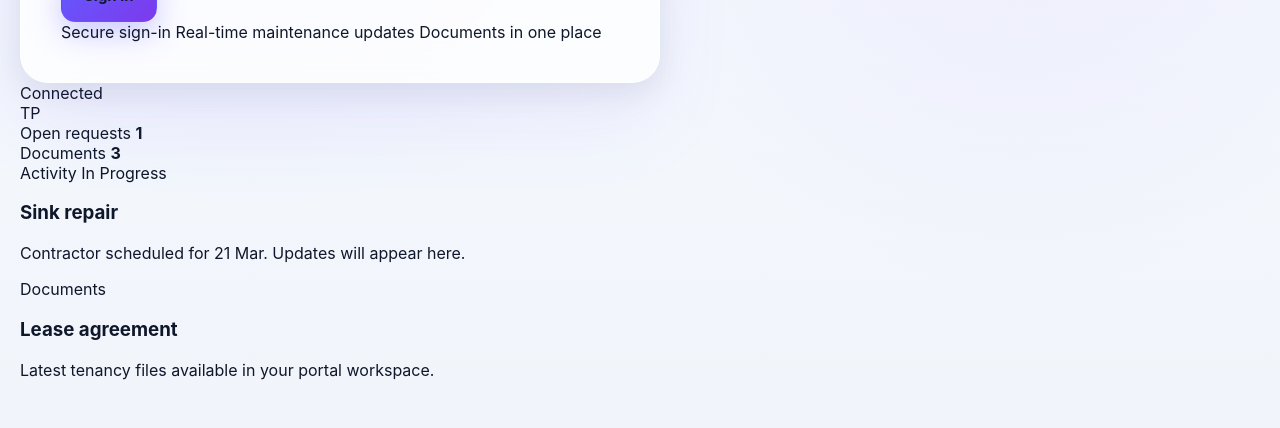
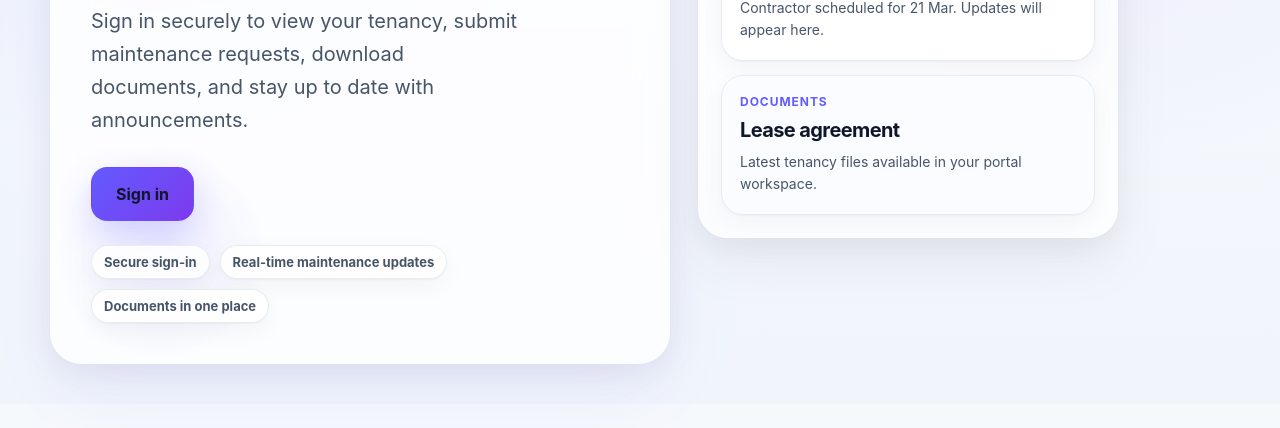
Before and after one commit to Markkilgannon/tenantPortal, a website: page index.html in a window 1280 px wide. Shown: the part 443-871 px from the top of the page. After the commit the page ends 847 px from the top, so only its background shows below. Drawn offline with Linux system fonts and the light colour scheme.

Commit message:
Update styles.css

```diff
--- a/styles.css
+++ b/styles.css
@@ -187,64 +187,338 @@ button {
   min-height: 100vh;
   display: grid;
   place-items: center;
-  padding: 32px 20px;
-}
-
-.guest-screen--muted .guest-card {
-  opacity: 0.92;
+  padding: 40px 24px;
+  background:
+    radial-gradient(circle at 12% 18%, rgba(99, 91, 255, 0.10), transparent 34%),
+    radial-gradient(circle at 88% 22%, rgba(139, 92, 246, 0.10), transparent 32%),
+    linear-gradient(180deg, #f8fbff 0%, #f1f5fb 100%);
+}
+
+.guest-screen--muted {
+  background:
+    radial-gradient(circle at 12% 18%, rgba(99, 91, 255, 0.07), transparent 34%),
+    linear-gradient(180deg, #f8fbff 0%, #f3f6fb 100%);
+}
+
+.guest-layout {
+  width: min(1180px, 100%);
+  display: grid;
+  grid-template-columns: minmax(0, 620px) minmax(320px, 420px);
+  gap: 28px;
+  align-items: center;
+}
+
+.guest-layout--loading {
+  grid-template-columns: minmax(0, 680px);
+  justify-content: center;
 }
 
 .guest-card {
-  width: min(640px, 100%);
+  position: relative;
+  width: 100%;
+  background: rgba(255, 255, 255, 0.78);
+  backdrop-filter: blur(18px);
+  border: 1px solid rgba(255, 255, 255, 0.7);
+  border-radius: 32px;
+  box-shadow:
+    0 10px 30px rgba(15, 23, 42, 0.06),
+    0 30px 80px rgba(99, 91, 255, 0.08);
+  overflow: hidden;
+}
+
+.guest-card--hero {
   padding: 40px;
-  border-radius: 28px;
-
-  background: rgba(255, 255, 255, 0.75);
+}
+
+.guest-card__glow {
+  position: absolute;
+  inset: auto auto 0 0;
+  width: 220px;
+  height: 220px;
+  background: radial-gradient(circle, rgba(99, 91, 255, 0.10), transparent 70%);
+  pointer-events: none;
+}
+
+.guest-brand-lockup {
+  position: relative;
+  z-index: 1;
+  align-items: flex-start;
+  gap: 18px;
+}
+
+.guest-card h1 {
+  font-size: clamp(40px, 5vw, 62px);
+  line-height: 0.96;
+  letter-spacing: -0.05em;
+  max-width: 9ch;
+}
+
+.guest-copy--hero {
+  position: relative;
+  z-index: 1;
+  margin: 28px 0 0;
+  max-width: 34ch;
+  font-size: 20px;
+  line-height: 1.65;
+  color: var(--text-soft);
+}
+
+.guest-actions--hero {
+  position: relative;
+  z-index: 1;
+  margin-top: 30px;
+}
+
+.guest-actions--hero .btn {
+  min-height: 54px;
+  padding-inline: 24px;
+  border-radius: 16px;
+  font-size: 16px;
+  font-weight: 700;
+}
+
+.guest-trust {
+  position: relative;
+  z-index: 1;
+  margin-top: 24px;
+  display: flex;
+  flex-wrap: wrap;
+  gap: 10px;
+}
+
+.guest-trust__item {
+  display: inline-flex;
+  align-items: center;
+  min-height: 34px;
+  padding: 0 12px;
+  border-radius: 999px;
+  background: rgba(255, 255, 255, 0.86);
+  border: 1px solid rgba(230, 235, 241, 0.95);
+  color: var(--text-soft);
+  font-size: 13px;
+  font-weight: 650;
+  box-shadow: var(--shadow-soft);
+}
+
+.guest-preview {
+  display: block;
+}
+
+.guest-preview__panel {
+  background: rgba(255, 255, 255, 0.72);
   backdrop-filter: blur(18px);
-
-  border: 1px solid rgba(255,255,255,0.6);
-
+  border: 1px solid rgba(255, 255, 255, 0.68);
+  border-radius: 30px;
+  padding: 22px;
   box-shadow:
-    0 10px 30px rgba(15, 23, 42, 0.08),
-    0 40px 80px rgba(99, 91, 255, 0.08);
-}
-
-.guest-copy {
-  font-size: 16px;
-  line-height: 1.7;
-  max-width: 46ch;
-}
-.guest-actions {
-  margin-top: 28px;
-}
-
-.brand-lockup {
-  display: flex;
-  gap: 16px;
-  align-items: flex-start;
-}
-
-.brand-lockup--compact {
-  align-items: center;
-}
-
-.brand-lockup__mark {
-  width: 54px;
-  height: 54px;
-  border-radius: 16px;
+    0 10px 30px rgba(15, 23, 42, 0.05),
+    0 24px 60px rgba(15, 23, 42, 0.06);
+}
+
+.guest-preview__top {
+  display: flex;
+  align-items: center;
+  justify-content: space-between;
+  margin-bottom: 18px;
+}
+
+.guest-preview__chip {
+  display: inline-flex;
+  align-items: center;
+  min-height: 34px;
+  padding: 0 12px;
+  border-radius: 999px;
+  background: var(--success-soft);
+  border: 1px solid rgba(15, 159, 110, 0.12);
+  color: #065f46;
+  font-size: 13px;
+  font-weight: 700;
+}
+
+.guest-preview__avatar {
+  width: 42px;
+  height: 42px;
+  border-radius: 14px;
   display: grid;
   place-items: center;
-  background: linear-gradient(135deg, var(--primary) 0%, #8b5cf6 100%);
+  background: linear-gradient(135deg, var(--primary), #8b5cf6);
   color: #fff;
   font-weight: 700;
-  letter-spacing: 0.02em;
-  box-shadow: 0 8px 24px rgba(99, 91, 255, 0.22);
-  flex-shrink: 0;
-}
-
-.brand-lockup__copy {
-  min-width: 0;
-  overflow: hidden;
+  box-shadow: 0 12px 26px rgba(99, 91, 255, 0.18);
+}
+
+.guest-preview__metric-grid {
+  display: grid;
+  grid-template-columns: 1fr 1fr;
+  gap: 12px;
+  margin-bottom: 16px;
+}
+
+.guest-preview__metric {
+  background: rgba(255, 255, 255, 0.86);
+  border: 1px solid var(--border);
+  border-radius: 20px;
+  padding: 16px;
+  box-shadow: var(--shadow-soft);
+}
+
+.guest-preview__metric-label {
+  display: block;
+  margin-bottom: 8px;
+  color: var(--text-soft);
+  font-size: 13px;
+}
+
+.guest-preview__metric strong {
+  font-size: 28px;
+  line-height: 1;
+  letter-spacing: -0.04em;
+}
+
+.guest-preview__card {
+  background: rgba(255, 255, 255, 0.88);
+  border: 1px solid var(--border);
+  border-radius: 22px;
+  padding: 18px;
+  box-shadow: var(--shadow-soft);
+}
+
+.guest-preview__card + .guest-preview__card {
+  margin-top: 14px;
+}
+
+.guest-preview__card--muted {
+  background: rgba(251, 252, 255, 0.92);
+}
+
+.guest-preview__card-header {
+  display: flex;
+  align-items: center;
+  justify-content: space-between;
+  gap: 12px;
+  margin-bottom: 10px;
+}
+
+.guest-preview__eyebrow {
+  font-size: 12px;
+  font-weight: 700;
+  letter-spacing: 0.08em;
+  text-transform: uppercase;
+  color: var(--primary);
+}
+
+.guest-preview__pill {
+  display: inline-flex;
+  align-items: center;
+  min-height: 28px;
+  padding: 0 10px;
+  border-radius: 999px;
+  background: #fff4db;
+  border: 1px solid rgba(180, 131, 22, 0.2);
+  color: #a16207;
+  font-size: 12px;
+  font-weight: 700;
+}
+
+.guest-preview__card h3 {
+  margin: 0;
+  font-size: 20px;
+  line-height: 1.1;
+  letter-spacing: -0.03em;
+}
+
+.guest-preview__card p {
+  margin: 10px 0 0;
+  color: var(--text-soft);
+  line-height: 1.6;
+  font-size: 14px;
+}
+
+.guest-loading-bars {
+  margin-top: 28px;
+  display: grid;
+  gap: 10px;
+  max-width: 320px;
+}
+
+.guest-loading-bars span {
+  display: block;
+  height: 12px;
+  border-radius: 999px;
+  background: linear-gradient(90deg, #eef2f8 25%, #e5eaf3 37%, #eef2f8 63%);
+  background-size: 400% 100%;
+  animation: skeletonLoading 1.2s ease infinite;
+}
+
+.guest-loading-bars span:nth-child(1) {
+  width: 100%;
+}
+
+.guest-loading-bars span:nth-child(2) {
+  width: 72%;
+}
+
+.guest-loading-bars span:nth-child(3) {
+  width: 86%;
+}
+
+.guest-actions--hero .btn.btn--primary {
+  background: linear-gradient(135deg, #635bff, #7c3aed);
+  box-shadow: 0 14px 34px rgba(99, 91, 255, 0.24);
+}
+
+.guest-actions--hero .btn.btn--primary:hover {
+  transform: translateY(-2px);
+  box-shadow: 0 18px 40px rgba(99, 91, 255, 0.30);
+}
+
+@media (max-width: 1080px) {
+  .guest-layout {
+    grid-template-columns: 1fr;
+    max-width: 720px;
+  }
+
+  .guest-preview {
+    display: none;
+  }
+
+  .guest-card h1 {
+    max-width: 11ch;
+  }
+}
+
+@media (max-width: 680px) {
+  .guest-screen {
+    padding: 20px 16px;
+  }
+
+  .guest-card--hero {
+    padding: 28px 22px;
+    border-radius: 26px;
+  }
+
+  .guest-brand-lockup {
+    gap: 14px;
+  }
+
+  .guest-card h1 {
+    font-size: clamp(34px, 11vw, 46px);
+    max-width: none;
+  }
+
+  .guest-copy--hero {
+    font-size: 17px;
+    margin-top: 22px;
+  }
+
+  .guest-trust {
+    gap: 8px;
+  }
+
+  .guest-trust__item {
+    width: 100%;
+    justify-content: center;
+  }
 }
 
 /* =========================================================
```
